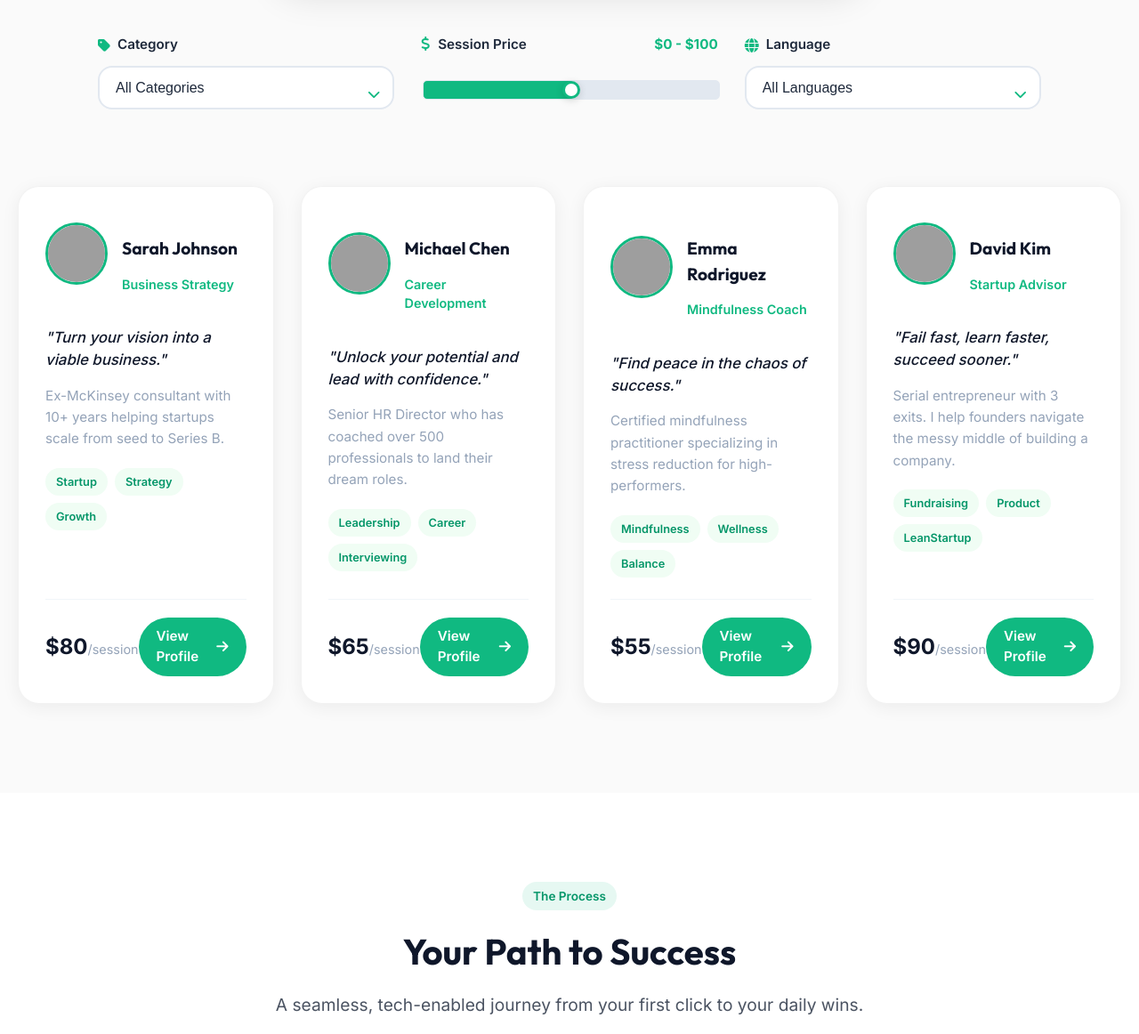
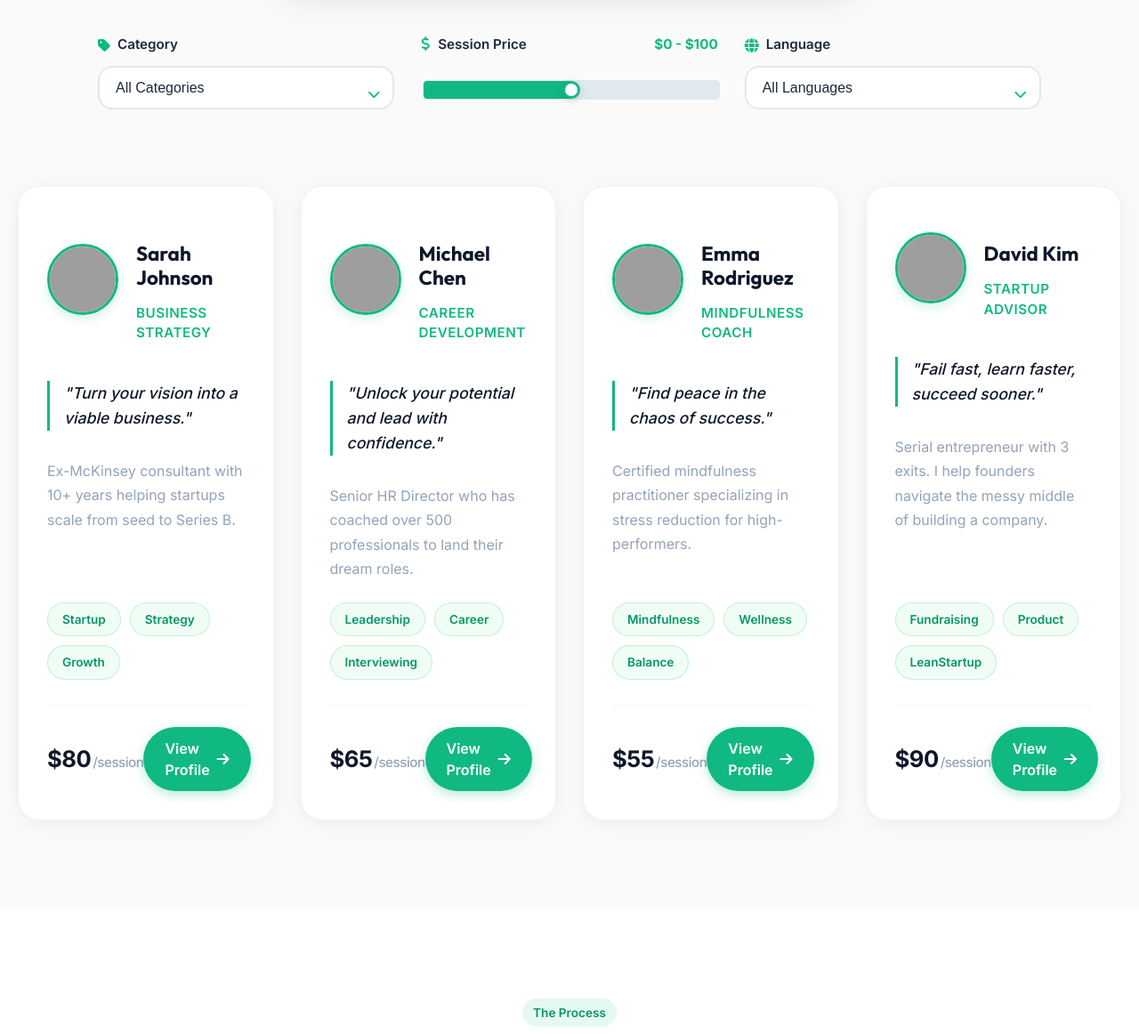
Before and after one commit to Cmanar0/healty_mentoring, a Django app: page / in a window 1280 px wide; the page is wider, and only the part inside the window is pictured. Shown: the part 1316-2478 px from the top of that part at 89% size. Run offline with Django 4.2, Linux system fonts and the light colour scheme; grey boxes are pictures that could not be loaded.

Commit message:
Refine mentor card layout and enhance tag styling

```diff
--- a/static/css/landing.css
+++ b/static/css/landing.css
@@ -825,13 +825,14 @@ input.price-slider {
 .mentor-card {
   background: white;
   border-radius: 24px;
-  padding: 30px;
+  padding: 32px;
   box-shadow: 0 4px 20px rgba(0,0,0,0.06);
   transition: all 0.3s ease;
   display: flex;
   flex-direction: column;
   height: 100%;
   border: 1px solid rgba(0,0,0,0.05);
+  justify-content: space-between;
 }
 
 .mentor-card:hover {
@@ -843,19 +844,20 @@ input.price-slider {
 .mentor-header-content {
   display: flex;
   align-items: center;
-  gap: 16px;
-  margin-bottom: 20px;
+  gap: 20px;
+  margin-bottom: 24px;
   text-align: left;
 }
 
 .mentor-avatar {
-  width: 70px;
-  height: 70px;
+  width: 80px;
+  height: 80px;
   border-radius: 50%;
   overflow: hidden;
   border: 3px solid var(--primary);
   flex-shrink: 0;
   margin: 0;
+  box-shadow: 0 4px 12px rgba(16, 185, 129, 0.2);
 }
 
 .mentor-avatar img {
@@ -869,96 +871,118 @@ input.price-slider {
 }
 
 .mentor-card h4 {
-  font-size: 1.2rem;
+  font-size: 1.4rem;
   color: var(--secondary);
-  margin-bottom: 4px;
+  margin-bottom: 6px;
   font-weight: 700;
+  line-height: 1.2;
 }
 
 .mentor-specialty {
   color: var(--primary);
-  font-size: 0.9rem;
+  font-size: 0.95rem;
   font-weight: 600;
   margin-bottom: 0;
+  text-transform: uppercase;
+  letter-spacing: 0.5px;
 }
 
 .mentor-details {
-  margin-bottom: 24px;
+  margin-bottom: 28px;
   flex: 1;
   text-align: left;
+  display: flex;
+  flex-direction: column;
 }
 
 .mentor-motto {
   font-style: italic;
   color: var(--secondary);
-  font-size: 1.05rem;
-  margin-bottom: 12px;
-  line-height: 1.5;
+  font-size: 1.1rem;
+  margin-bottom: 16px;
+  line-height: 1.6;
   font-weight: 500;
+  position: relative;
+  padding-left: 16px;
+  border-left: 3px solid var(--primary);
 }
 
 .mentor-bio {
   color: var(--text-light);
-  font-size: 0.95rem;
-  line-height: 1.6;
-  margin-bottom: 20px;
+  font-size: 1rem;
+  line-height: 1.7;
+  margin-bottom: 24px;
+  flex-grow: 1;
 }
 
 .mentor-tags {
   display: flex;
   flex-wrap: wrap;
-  gap: 8px;
+  gap: 10px;
+  margin-top: auto;
 }
 
 .mentor-tag {
   background: #f0fdf4;
   color: var(--primary-dark);
-  padding: 6px 12px;
+  padding: 8px 16px;
   border-radius: 50px;
-  font-size: 0.8rem;
+  font-size: 0.85rem;
   font-weight: 600;
+  border: 1px solid rgba(16, 185, 129, 0.2);
+  transition: all 0.2s ease;
+}
+
+.mentor-tag:hover {
+  background: var(--primary);
+  color: white;
+  border-color: var(--primary);
 }
 
 .mentor-footer {
   display: flex;
   align-items: center;
   justify-content: space-between;
-  padding-top: 20px;
+  padding-top: 24px;
   border-top: 1px solid #f1f5f9;
   margin-top: auto;
 }
 
 .mentor-price {
-  font-size: 1.5rem;
-  font-weight: 700;
+  font-size: 1.6rem;
+  font-weight: 800;
   color: var(--secondary);
   margin: 0;
+  letter-spacing: -0.5px;
 }
 
 .mentor-price span {
-  font-size: 0.9rem;
+  font-size: 0.95rem;
   color: var(--text-light);
-  font-weight: 400;
+  font-weight: 500;
+  margin-left: 2px;
 }
 
 .btn-mentor {
   display: inline-flex;
   align-items: center;
   gap: 8px;
-  padding: 10px 20px;
+  padding: 12px 24px;
   background: var(--primary);
   color: white;
   border-radius: 50px;
   text-decoration: none;
   font-weight: 600;
-  font-size: 0.95rem;
+  font-size: 1rem;
   transition: all 0.3s ease;
+  box-shadow: 0 4px 12px rgba(16, 185, 129, 0.3);
 }
 
 .btn-mentor:hover {
   background: var(--primary-dark);
-  transform: translateX(4px);
+  transform: translateY(-2px);
   color: white;
+  box-shadow: 0 6px 16px rgba(16, 185, 129, 0.4);
 }
 
 /* Responsive */
```
